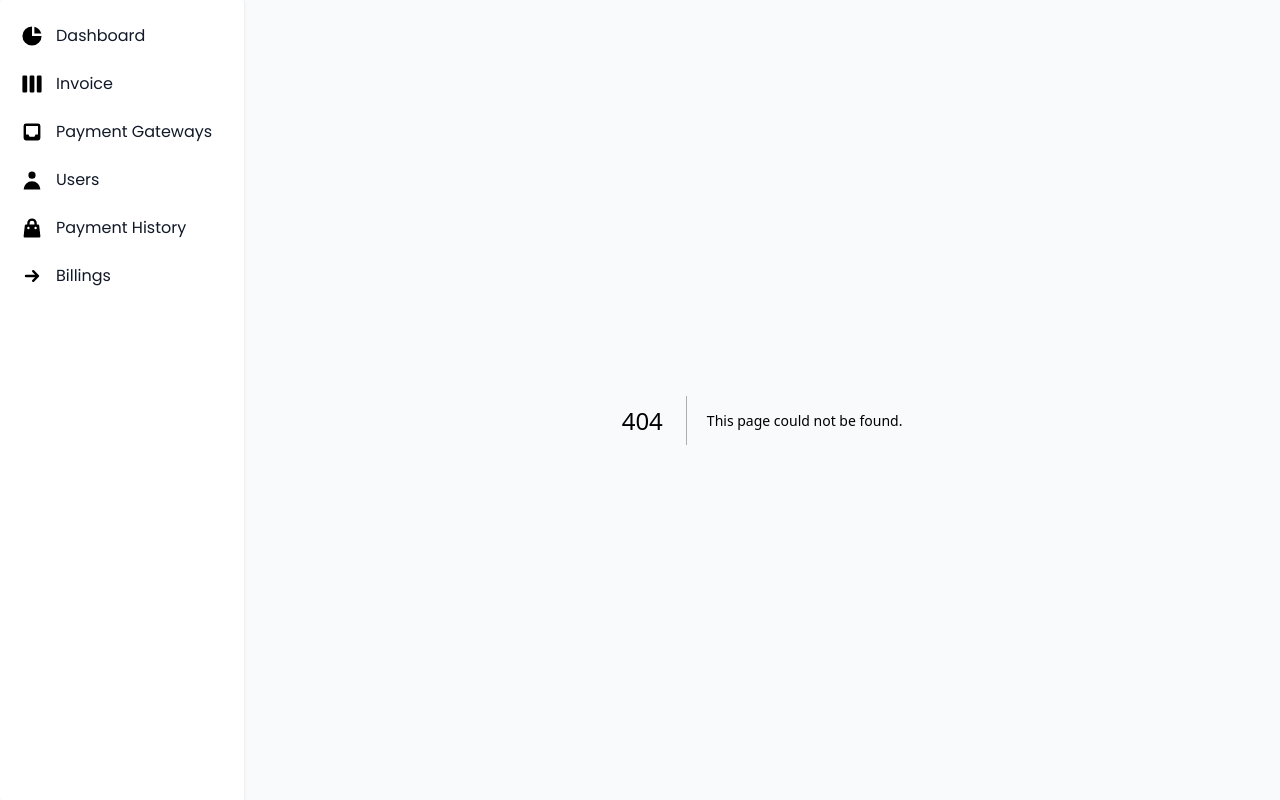
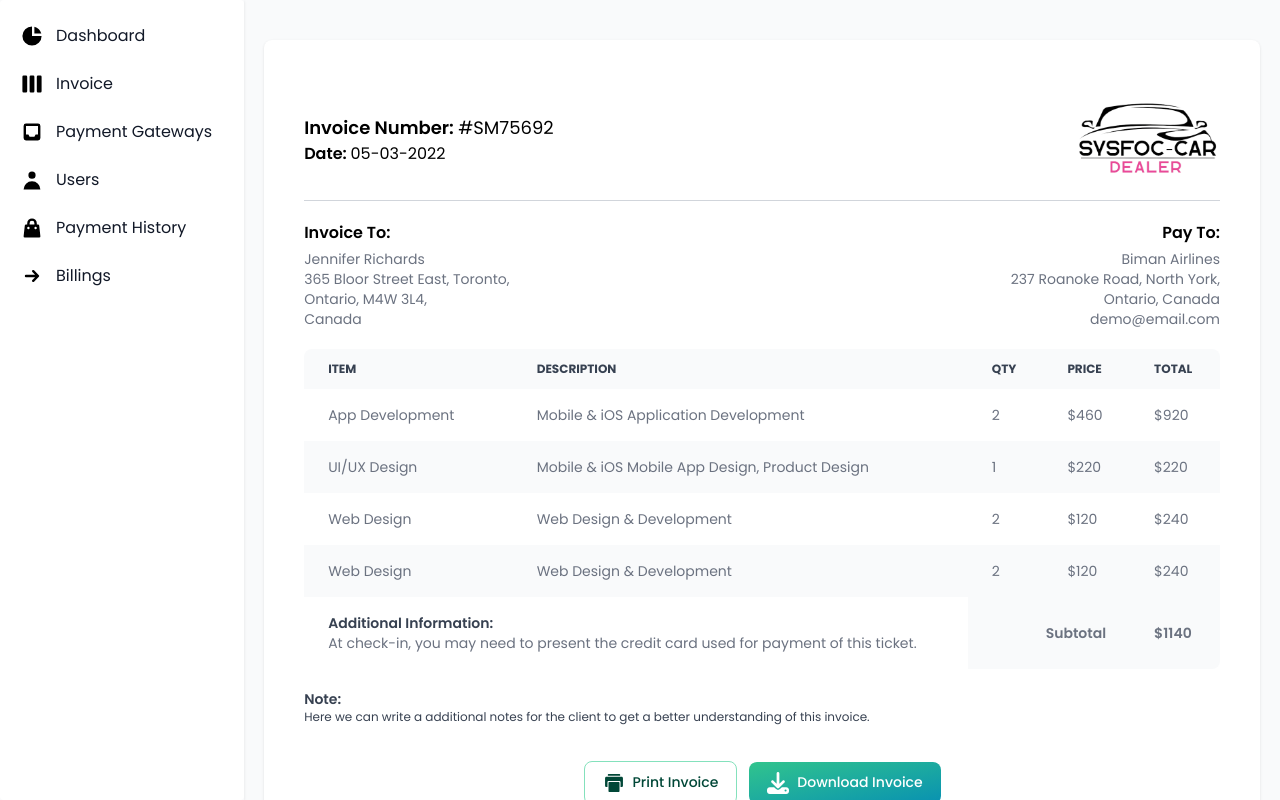
Before and after one commit to sysfoc/car-dealer-demo, a Next.js app: page /dashboard/invoices/view/1 in a window 1280 px wide. Before the commit this address had no page. Built offline with nearby package versions, Linux system fonts and the light colour scheme.

Commit message:
Design The Invoice Page With Downloading And Printing Options

```diff
--- a/app/(admin)/components/AdminSidebar.jsx
+++ b/app/(admin)/components/AdminSidebar.jsx
@@ -19,7 +19,7 @@ const AdminSidebar = () => {
       <Sidebar.Items>
         <Sidebar.ItemGroup>
           <Sidebar.Item
-            href="#"
+            href="/dashboard"
             icon={HiChartPie}
             className="hover:!bg-[#0dcaf021] hover:!text-[#2899b0]"
           >
--- a/app/(admin)/components/invoices/Datatable.jsx
+++ b/app/(admin)/components/invoices/Datatable.jsx
@@ -38,6 +38,24 @@ const Datatable = () => {
       {
         id: "4",
         invoiceId: "INV-1004",
+        billingName: "Emily Johnson",
+        orderDate: new Date(2025, 2, 12),
+        total: 320.0,
+        paymentMethod: "Credit Card",
+        status: "Paid",
+      },
+      {
+        id: "5",
+        invoiceId: "INV-1005",
+        billingName: "Emily Johnson",
+        orderDate: new Date(2025, 2, 12),
+        total: 320.0,
+        paymentMethod: "Credit Card",
+        status: "Paid",
+      },
+      {
+        id: "6",
+        invoiceId: "INV-1006",
         billingName: "Emily Johnson",
         orderDate: new Date(2025, 2, 12),
         total: 320.0,
--- /dev/null
+++ b/app/(admin)/dashboard/invoices/view/[id]/page.jsx
@@ -0,0 +1,180 @@
+"use client";
+import React, { useRef } from "react";
+import {
+  Button,
+  Table,
+  TableBody,
+  TableCell,
+  TableHead,
+  TableHeadCell,
+  TableRow,
+} from "flowbite-react";
+import Image from "next/image";
+import { IoIosPrint } from "react-icons/io";
+import { FaDownload } from "react-icons/fa6";
+import jsPDF from "jspdf";
+import html2canvas from "html2canvas";
+
+export default function ViewInvoice() {
+  const invoiceRef = useRef(null);
+  const handleDownloadPDF = async () => {
+    if (!invoiceRef.current) {
+      console.error("Invoice reference is missing!");
+      return;
+    }
+
+    const element = invoiceRef.current;
+    const canvas = await html2canvas(element, {
+      scale: 4,
+      useCORS: true,
+    });
+
+    const imgData = canvas.toDataURL("image/webp");
+
+    const pdf = new jsPDF("p", "mm", "a4");
+    const pdfWidth = pdf.internal.pageSize.getWidth();
+    const pdfHeight = (canvas.height * pdfWidth) / canvas.width;
+
+    pdf.addImage(imgData, "WEBP", 0, 0, pdfWidth, pdfHeight);
+    pdf.save("invoice.pdf");
+  };
+  return (
+    <div ref={invoiceRef} className="bg-gray-50 py-5 dark:bg-gray-800">
+      <div className="mx-auto w-full rounded-lg bg-white p-10 shadow dark:bg-gray-700">
+        <div className="my-5">
+          <div className="flex items-center justify-between">
+            <div>
+              <h1 className="font-semibold text-lg">
+                Invoice Number: <span className="font-normal">#SM75692</span>
+              </h1>
+              <h2 className="font-semibold">
+                Date: <span className="font-normal">05-03-2022</span>
+              </h2>
+            </div>
+            <div>
+              <Image
+                src={"/logo.png"}
+                alt="company-logo"
+                width={150}
+                height={120}
+              />
+            </div>
+          </div>
+          <div className="my-5 border-b border-gray-300"></div>
+          <div className="flex items-start justify-between">
+            <div>
+              <h3 className="font-semibold">Invoice To:</h3>
+              <div className="flex flex-col mt-1">
+                <p className="text-sm text-gray-500">Jennifer Richards</p>
+                <p className="text-sm text-gray-500">
+                  365 Bloor Street East, Toronto,
+                </p>
+                <p className="text-sm text-gray-500">Ontario, M4W 3L4,</p>
+                <p className="text-sm text-gray-500">Canada</p>
+              </div>
+            </div>
+            <div className="text-end">
+              <h3 className="font-semibold">Pay To:</h3>
+              <div className="flex flex-col mt-1">
+                <p className="text-sm text-gray-500">Biman Airlines</p>
+                <p className="text-sm text-gray-500">
+                  237 Roanoke Road, North York,
+                </p>
+                <p className="text-sm text-gray-500">Ontario, Canada</p>
+                <p className="text-sm text-gray-500">demo@email.com</p>
+              </div>
+            </div>
+          </div>
+          <div className="my-5">
+            <Table striped>
+              <TableHead>
+                <TableHeadCell>Item</TableHeadCell>
+                <TableHeadCell>Description</TableHeadCell>
+                <TableHeadCell>Qty</TableHeadCell>
+                <TableHeadCell>Price</TableHeadCell>
+                <TableHeadCell>Total</TableHeadCell>
+              </TableHead>
+              <TableBody>
+                <TableRow>
+                  <TableCell>App Development</TableCell>
+                  <TableCell>Mobile & iOS Application Development</TableCell>
+                  <TableCell>2</TableCell>
+                  <TableCell>$460</TableCell>
+                  <TableCell>$920</TableCell>
+                </TableRow>
+                <TableRow>
+                  <TableCell>UI/UX Design</TableCell>
+                  <TableCell>
+                    Mobile & iOS Mobile App Design, Product Design
+                  </TableCell>
+                  <TableCell>1</TableCell>
+                  <TableCell>$220</TableCell>
+                  <TableCell>$220</TableCell>
+                </TableRow>
+                <TableRow>
+                  <TableCell>Web Design</TableCell>
+                  <TableCell>Web Design & Development</TableCell>
+                  <TableCell>2</TableCell>
+                  <TableCell>$120</TableCell>
+                  <TableCell>$240</TableCell>
+                </TableRow>
+                <TableRow>
+                  <TableCell>Web Design</TableCell>
+                  <TableCell>Web Design & Development</TableCell>
+                  <TableCell>2</TableCell>
+                  <TableCell>$120</TableCell>
+                  <TableCell>$240</TableCell>
+                </TableRow>
+                <TableRow>
+                  <TableCell colSpan={2} rowSpan={3} className="font-semibold">
+                    <h3 className="text-gray-700">Additional Information:</h3>
+                    <p className="text-sm font-normal">
+                      At check-in, you may need to present the credit card used
+                      for payment of this ticket.
+                    </p>
+                  </TableCell>
+                  <TableCell
+                    colSpan={2}
+                    className="text-right font-semibold bg-gray-50"
+                  >
+                    Subtotal
+                  </TableCell>
+                  <TableCell className="font-semibold bg-gray-50">
+                    $1140
+                  </TableCell>
+                </TableRow>
+              </TableBody>
+            </Table>
+          </div>
+          <div className="my-5">
+            <div>
+              <h3 className="text-gray-700 font-semibold text-sm">Note:</h3>
+              <p className="text-xs text-gray-700">
+                Here we can write a additional notes for the client to get a
+                better understanding of this invoice.
+              </p>
+            </div>
+          </div>
+          <div className="my-5 flex items-center justify-center">
+            <div className="flex items-center gap-3">
+              <Button
+                color="green"
+                onClick={() => window.print()}
+                className="mt-4 flex items-center"
+              >
+                <IoIosPrint fontSize={22} className="mr-2" /> Print Invoice
+              </Button>
+              <Button
+                gradientDuoTone="greenToBlue"
+                onClick={handleDownloadPDF}
+                className="mt-4 flex items-center"
+              >
+                <FaDownload fontSize={22} className="mr-2" /> Download Invoice
+              </Button>
+            </div>
+          </div>
+        </div>
+      </div>
+    </div>
+  );
+}
--- a/package.json
+++ b/package.json
@@ -13,6 +13,8 @@
     "@table-library/react-table-library": "^4.1.12",
     "flowbite": "^3.1.2",
     "flowbite-react": "^0.10.2",
+    "html2canvas": "^1.4.1",
+    "jspdf": "^3.0.0",
     "next": "15.1.7",
     "react": "^19.0.0",
     "react-dom": "^19.0.0",
```
Also changed, not shown: 1 other file (tests, documents, lock files or other folders).
